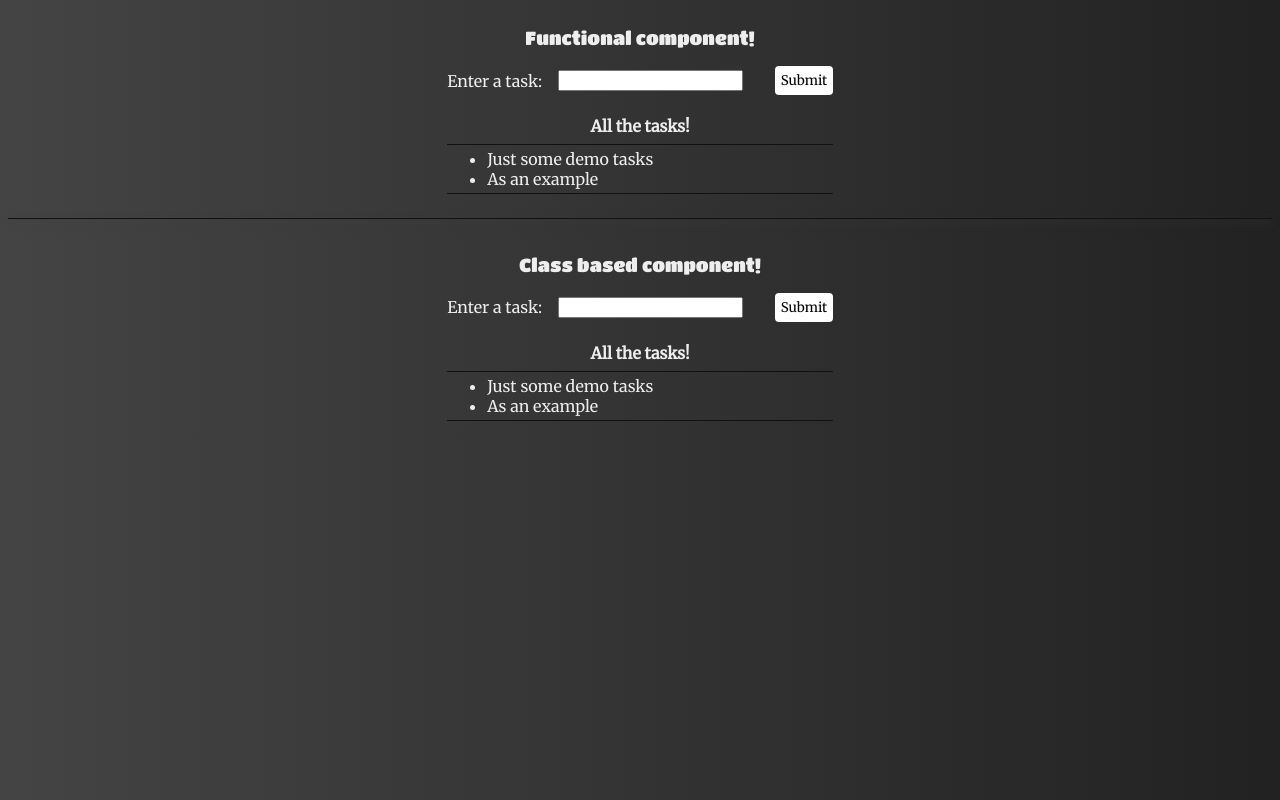
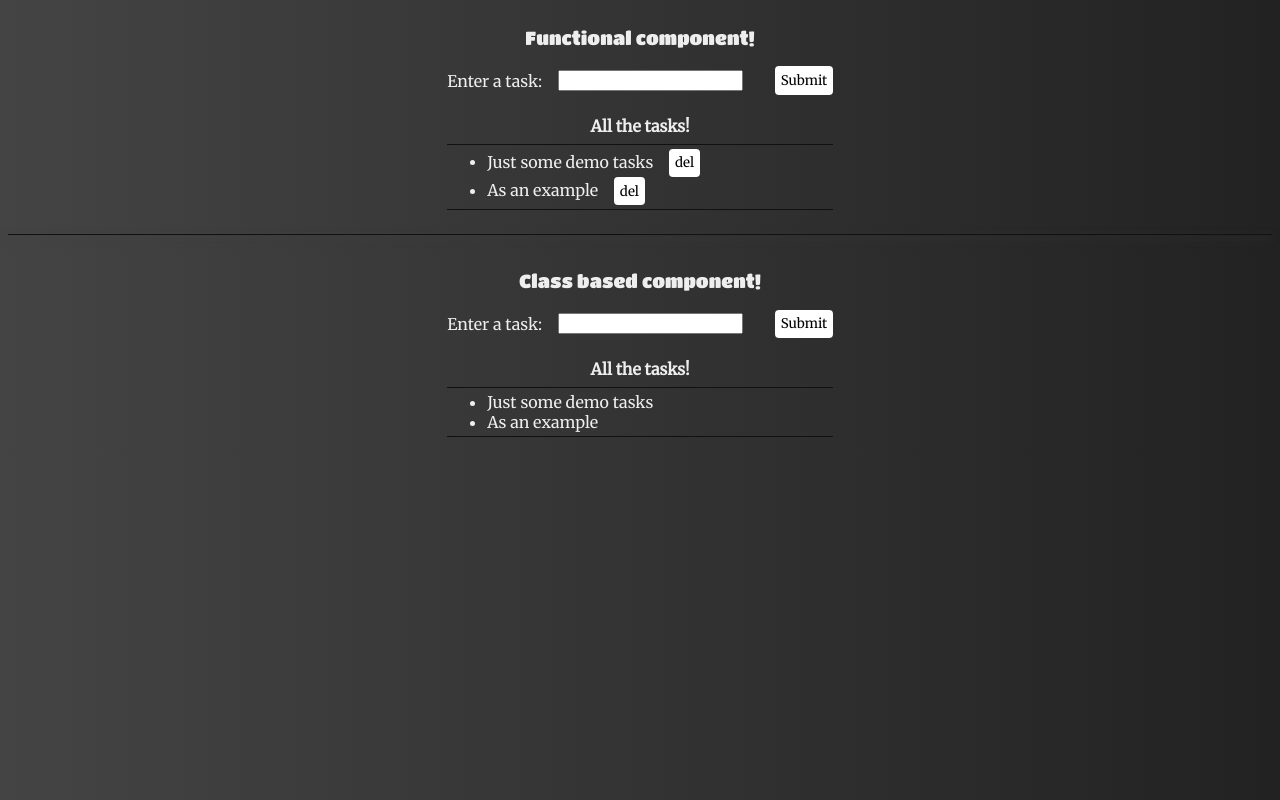
Before and after one commit to FlagonDragon/class-components, a React (Vite) app: page / in a window 1280 px wide. Built offline with nearby package versions, Linux system fonts and the light colour scheme.

Commit message:
add functional delete button

```diff
--- a/src/components/FunctionalInput.jsx
+++ b/src/components/FunctionalInput.jsx
@@ -19,6 +19,12 @@ const FunctionalInput = ({ name }) => {
     setInputVal('');
   };
 
+  const handleDel = (index) => {
+    let newTodos = todos.slice(0);
+    newTodos.splice(index, 1)
+    setTodos(newTodos);
+  };
+
   return (
     <section>
       <h3>{name}</h3>
@@ -36,8 +42,14 @@ const FunctionalInput = ({ name }) => {
       <h4>All the tasks!</h4>
       {/* The list of all the To-Do's, displayed */}
       <ul>
-        {todos.map((todo) => (
-          <li key={todo}>{todo}</li>
+        {todos.map((todo, index) => (
+          <>
+            <li key={todo}>{todo}
+              <button onClick={() => {
+                handleDel(index)
+              }}>del</button>
+            </li>
+          </>
         ))}
       </ul>
     </section>
```
